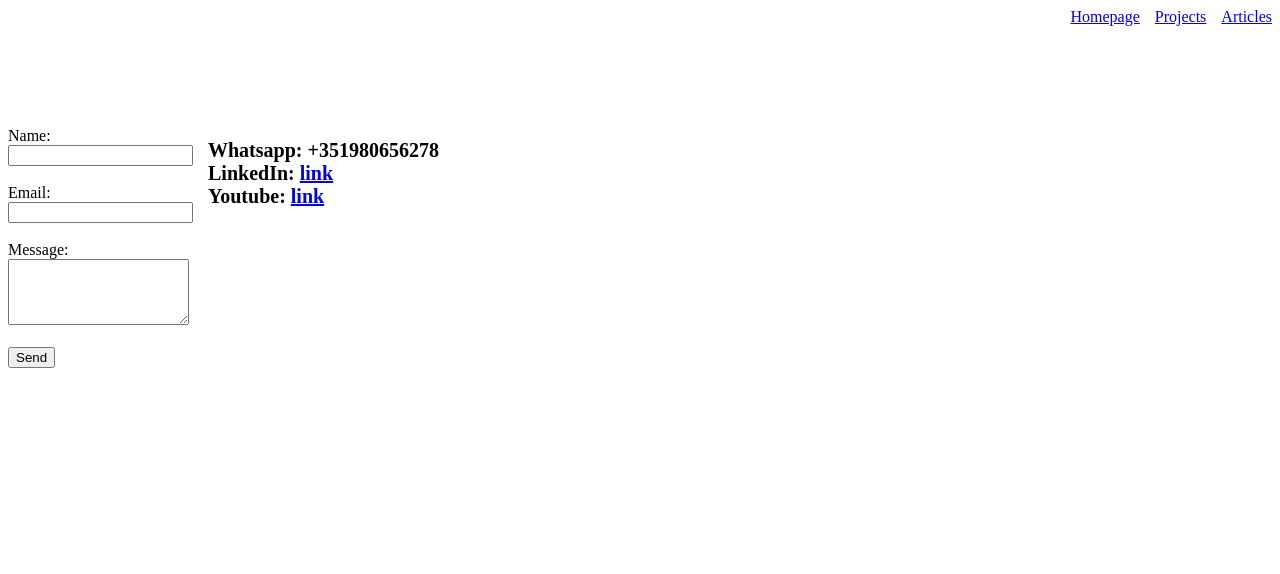
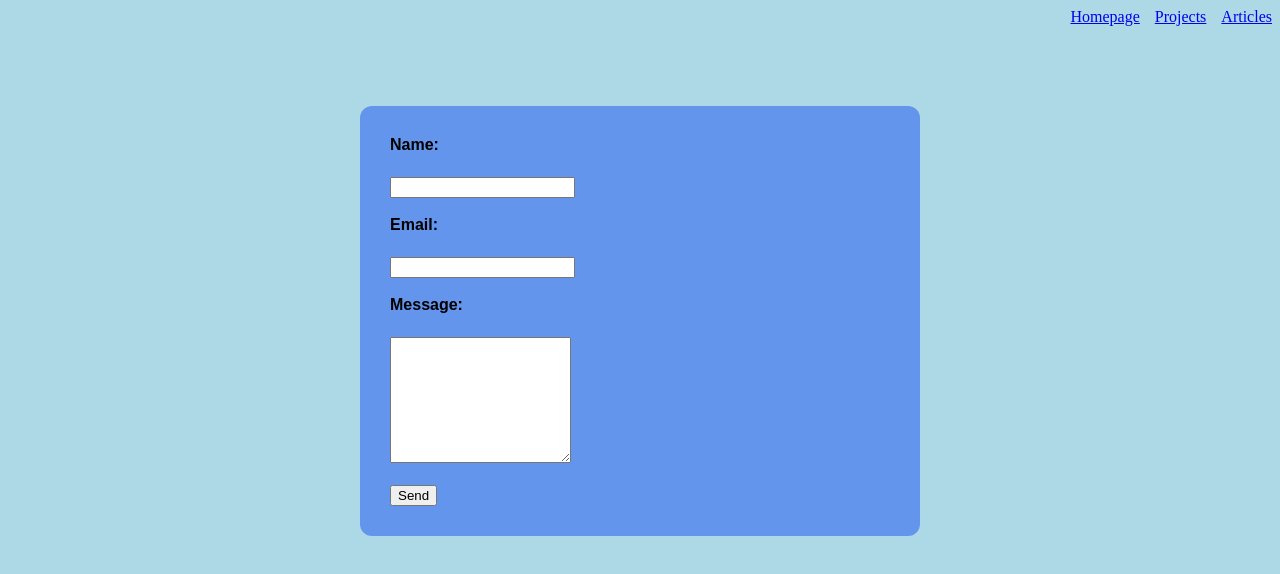
Before and after one commit to mitchomeke/Personal-Portfolio, a plain HTML site: page Contact.html in a window 1280 px wide. Drawn offline with Linux system fonts and the light colour scheme.

Commit message:
tryna edit

```diff
--- a/Contact.html
+++ b/Contact.html
@@ -2,6 +2,7 @@
 <html lang="en" xmlns="http://www.w3.org/1999/html">
 <head>
     <meta charset="UTF-8">
+    <link rel="stylesheet" href="style.css">
     <title>Contact</title>
     <style>
         .nav{
@@ -9,20 +10,13 @@
             gap: 15px;
             justify-content: flex-end;
         }
-        .contacts{
-            display: flex;
-            margin-left: 200px;
-            margin-top: 100px;
-            font-size: 10px;
-        }
         .form {
             display: flex;
-            margin-top: -95px;
-
+            margin-top: 80px;
         }
     </style>
 </head>
-<body>
+<body style="background-color: lightblue">
 
 <div class="nav">
     <a href="index.html">Homepage</a>
@@ -30,12 +24,6 @@
     <a href="Articles.html">Articles</a>
 </div>
 
-<div class="contacts">
-    <h1>Whatsapp: <a>+351980656278</a>
-    <br>LinkedIn: <a href="https://www.linkedin.com/in/mitchell-omeke-0978bb251/">link</a>
-    <br>Youtube: <a href="https://youtu.be/6yFQGA3gYy4">link</a>
-    </h1>
-</div>
 
 <div class="form">
     <form action="https://formsubmit.com/mitchellomeke@yahoo.com" method="POST">
@@ -44,7 +32,7 @@
         <label for="email">Email:</label><br>
         <input type="email" id="email" name="email" required><br><br>
         <label for="message">Message:</label><br>
-        <textarea type="text" id="message" name="message" rows="4" required></textarea>
+        <textarea id="message" name="message" rows="8" required></textarea>
     <br><br>
         <button type="submit">Send</button>
     </form>
--- a/style.css
+++ b/style.css
@@ -11,3 +11,18 @@
         margin: 30px;
     }
 }
+
+.form {
+    max-width: 500px;
+    margin: 40px auto;
+    padding: 30px;
+    background-color: cornflowerblue;
+    border-radius: 12px;
+    font-family: Arial, sans-serif;
+}
+
+.form label {
+    display: block;
+    margin-bottom: 5px;
+    font-weight: bold;
+}
```
Also changed, not shown: Articles.html (+2 -1 lines), Projects.html (+2 -1 lines).
